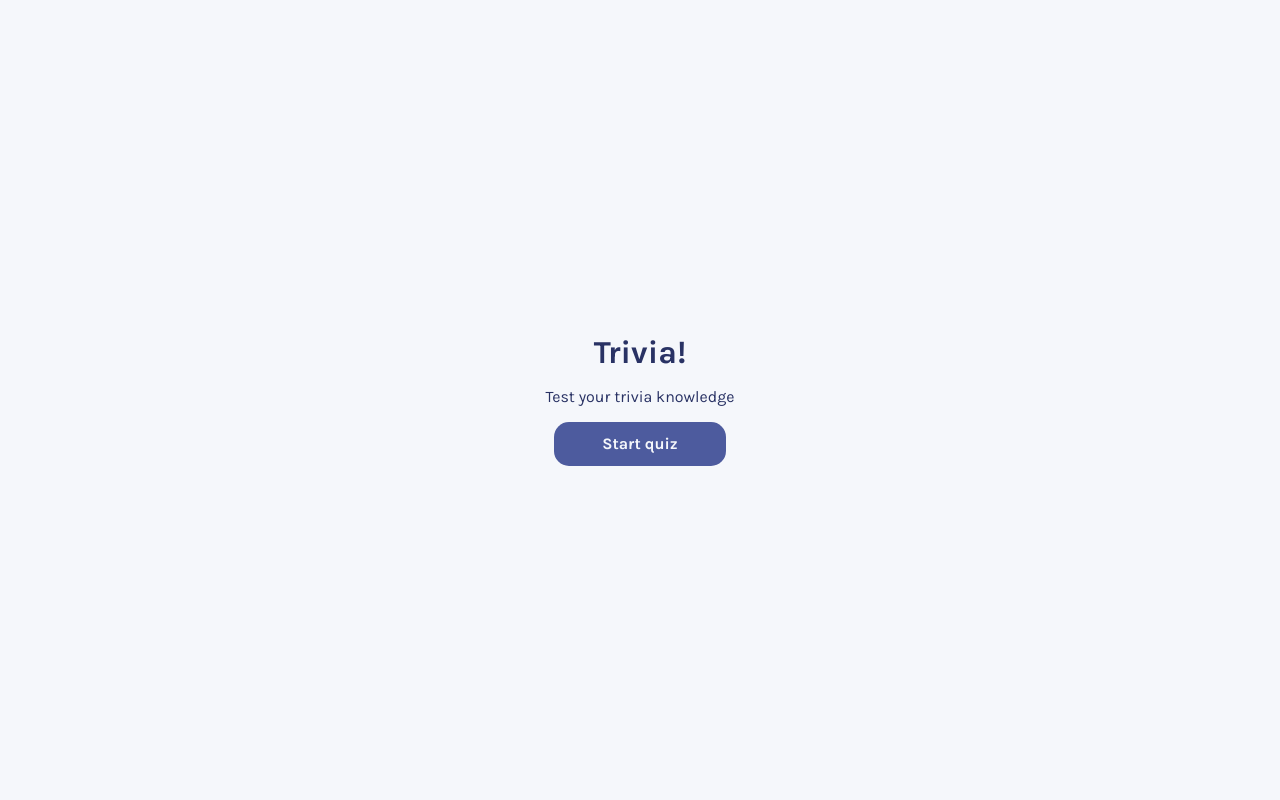
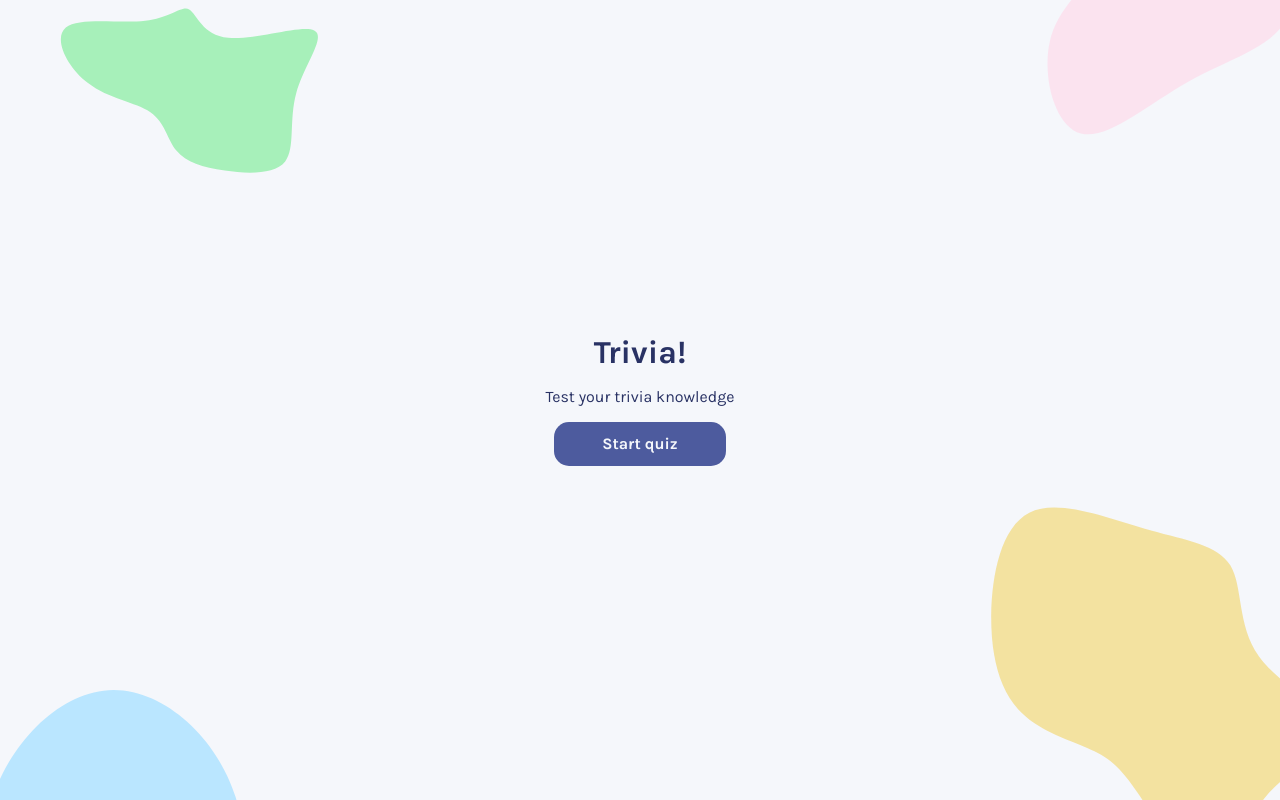
Before and after one commit to Zclark0224/trivia-app, a React (Create React App) app: page / in a window 1280 px wide. Built offline with nearby package versions, Linux system fonts and the light colour scheme.

Commit message:
Rough final version

```diff
--- a/src/App.js
+++ b/src/App.js
@@ -10,14 +10,20 @@ export default function App(){
     }
 
     return(
-        <div>
+        <div className="app">
             {gameStart ? <Quiz /> : <Intro startGame={startGame}/>}
-            {/* <svg className="intro--blob-1" viewBox="0 0 200 200" xmlns="http://www.w3.org/2000/svg">
-                <path fill="#BAE6FF" d="M61.8,-21.5C70.7,7.4,62.1,40.6,39.4,57.9C16.7,75.3,-20.2,77,-41.8,60.6C-63.3,44.2,-69.5,9.8,-60,-20C-50.5,-49.7,-25.2,-74.8,0.6,-75C26.4,-75.2,52.8,-50.5,61.8,-21.5Z" transform="translate(100 100)" />
-            </svg> */}
-            {/* <svg className="intro--blob-2" viewBox="0 0 200 200" xmlns="http://www.w3.org/2000/svg">
-                <path fill="#FFD6E8" d="M53.8,-40.8C67.3,-26,74,-3.8,66.8,10.1C59.5,24,38.2,29.5,17.7,41.1C-2.8,52.7,-22.6,70.3,-35.6,66.7C-48.6,63.2,-54.9,38.6,-51.2,21.3C-47.5,4,-33.8,-6,-23.6,-20C-13.4,-34,-6.7,-52,6.7,-57.4C20.2,-62.7,40.3,-55.5,53.8,-40.8Z" transform="translate(100 100)" />
-            </svg> */}
+            <svg className="intro--blob-1" viewBox="0 0 200 200" xmlns="http://www.w3.org/2000/svg" preserveAspectRatio="xMidYMid meet" height="400" width="400">
+                <path  fill="#BAE6FF" d="M61.8,-21.5C70.7,7.4,62.1,40.6,39.4,57.9C16.7,75.3,-20.2,77,-41.8,60.6C-63.3,44.2,-69.5,9.8,-60,-20C-50.5,-49.7,-25.2,-74.8,0.6,-75C26.4,-75.2,52.8,-50.5,61.8,-21.5Z" transform="translate(100 100)" />
+            </svg>
+            <svg className="intro--blob-2" viewBox="0 0 200 200" xmlns="http://www.w3.org/2000/svg" preserveAspectRatio="xMidYMid meet" height="400" width="400">
+                <path  fill="#FFD6E8" d="M53.8,-40.8C67.3,-26,74,-3.8,66.8,10.1C59.5,24,38.2,29.5,17.7,41.1C-2.8,52.7,-22.6,70.3,-35.6,66.7C-48.6,63.2,-54.9,38.6,-51.2,21.3C-47.5,4,-33.8,-6,-23.6,-20C-13.4,-34,-6.7,-52,6.7,-57.4C20.2,-62.7,40.3,-55.5,53.8,-40.8Z" transform="translate(100 100)" />
+            </svg>
+            <svg className="intro--blob-3" viewBox="0 0 200 200" xmlns="http://www.w3.org/2000/svg" preserveAspectRatio="xMidYMid meet" height="600" width="600">
+                <path fill="#F1C21B" d="M26.1,-44.9C30.4,-37.8,28.3,-24.9,35.6,-14.6C43,-4.3,59.8,3.4,60.7,9.9C61.5,16.4,46.4,21.7,37.4,32.8C28.4,44,25.6,60.9,19.2,60.5C12.9,60,2.8,42.2,-4.1,31.9C-11,21.6,-14.8,18.9,-21.6,16C-28.5,13,-38.4,10,-44.7,3C-51,-4,-53.7,-14.9,-53.6,-28.3C-53.4,-41.7,-50.3,-57.6,-40.9,-62.4C-31.5,-67.2,-15.7,-60.9,-2.4,-57.1C10.9,-53.3,21.7,-52,26.1,-44.9Z" transform="translate(100 100)" />
+            </svg>
+            <svg className="intro--blob-4" viewBox="0 0 200 200" xmlns="http://www.w3.org/2000/svg" preserveAspectRatio="xMidYMid meet" height="400" width="400">
+                <path fill="#A7F0BA" d="M18.2,-21.1C31.3,-19.8,54.9,-27.9,61.1,-24.8C67.4,-21.8,56.1,-7.7,52.2,6.3C48.3,20.3,51.8,34.1,46.6,40.8C41.4,47.4,27.5,46.9,16.4,45.3C5.3,43.7,-3,41.1,-7.7,35.4C-12.4,29.8,-13.4,21.2,-20.8,16.1C-28.1,11,-41.7,9.5,-52,1.5C-62.4,-6.4,-69.6,-20.7,-63.1,-26.2C-56.5,-31.6,-36.2,-28.1,-23.4,-29.6C-10.6,-31,-5.3,-37.4,-1.4,-35.3C2.5,-33.1,5,-22.4,18.2,-21.1Z" transform="translate(100 100)" />
+            </svg>
         </div>
     )
 }
--- a/src/Quiz.js
+++ b/src/Quiz.js
@@ -32,6 +32,7 @@ export default function Quiz(){
     function checkAnswers(event){
         event.preventDefault()
         setGameOver(true)
+        setGameStatus("playing")
         const optionElements = document.getElementsByName("option")
             for( const eachOption of optionElements ) {
                     (eachOption.value == "correct" && eachOption.className == "selected") ?
@@ -44,7 +45,7 @@ export default function Quiz(){
 
     function restartGame(){
         setGameOver(false)
-        setGameStatus("scoring")
+        setGameStatus("score")
         for ( const eachAnswer of document.getElementsByName("option")){
             eachAnswer.className = "unselected"
         }
--- a/src/index.css
+++ b/src/index.css
@@ -8,10 +8,14 @@ body {
   background: #F5F7FB;
   box-sizing: border-box;
 }
+.app {
+  position: relative;
+}
 
 .intro {
   position: relative;
   width: 100%;
+  z-index: 3;
 }
 
 .intro--container {
@@ -52,24 +56,53 @@ body {
 }
 
 .intro--startBtn:hover,
-.intro--startBtn:focus {
+.intro--startBtn:focus,
+.submitBtn:hover,
+.submitBtn:focus,
+.restartBtn:hover,
+.restartBtn:focus {
   background-color: #494f6e;
 }
 
-/* .intro--blob-1 {
-  position: absolute;
-  left: -30%;
-  right: 0%;
-  top: -30%;
-  bottom: 0%;
+.intro--blob-1 {
+  position: fixed;
+  left: -10%;
+  bottom: -30%;
   width: 30rem;
+  z-index: -5;
+}
+
+.intro--blob-2 {
+  position: fixed;
+  right: -40%;
+  top: -25%;
+  width: 100%;
   opacity: 0.6;
-} */
+  z-index: -5;
+}
+
+.intro--blob-3 {
+  position: fixed;
+  right: -40%;
+  bottom: -25%;
+  width: 100%;
+  opacity: 0.4;
+  z-index: -5;
+}
+
+.intro--blob-4 {
+  position: fixed;
+  top: -15%;
+  left: -35%;
+  width: 100%;
+  z-index: -5;
+}
 
 .quiz {
   max-width: 600px;
   padding: 2em;
   margin: 0 auto;
+  z-index: 5;
 }
 
 form {
```
